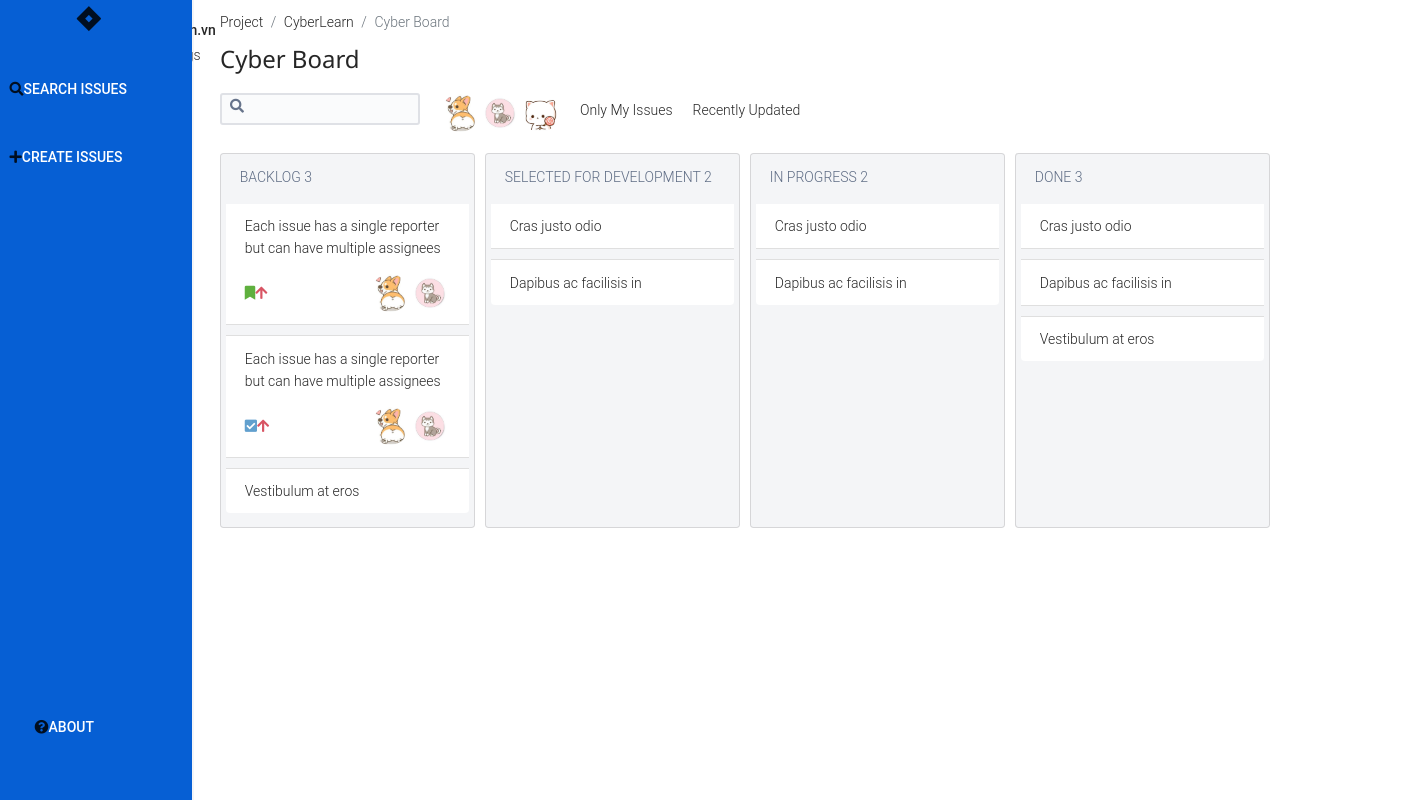
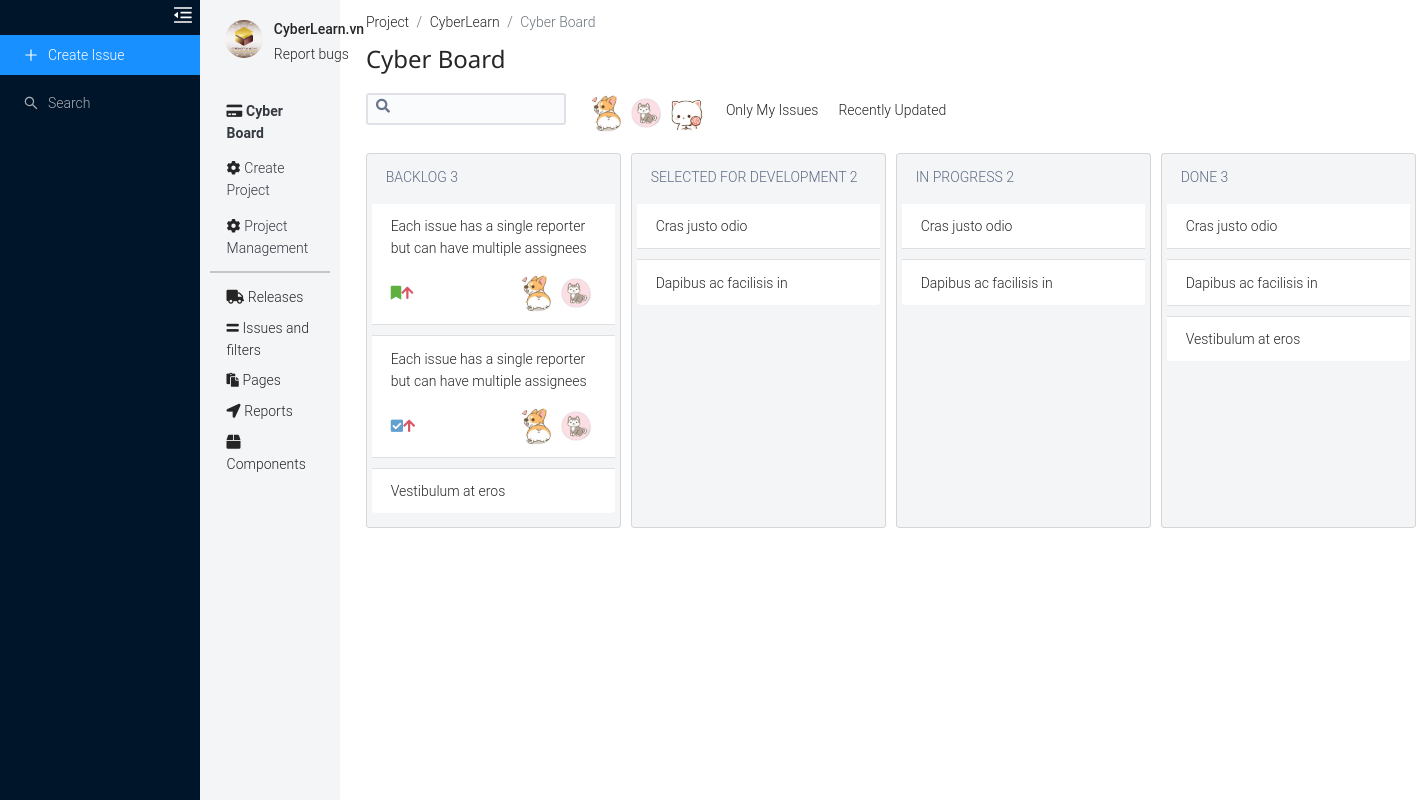
Before and after one commit to minhnhatle104/Jira-Clone, a React (Create React App) app: page /home in a window 1280 px wide. Shown: the whole page, 1426 px wide, since content can reach past the window. Built offline with nearby package versions, Linux system fonts and the light colour scheme.

Commit message:
10_fix_sidebar_template

```diff
--- a/src/components/Cyberbugs/SidebarCyberbugs.js
+++ b/src/components/Cyberbugs/SidebarCyberbugs.js
@@ -1,28 +1,36 @@
-import React from 'react'
+import {
+	PlusOutlined,
+	SearchOutlined,
+	MenuFoldOutlined
+} from '@ant-design/icons';
+import { Layout, Menu } from 'antd';
+import React, { useState } from 'react';
+const { Sider } = Layout;
 
 export default function SidebarCyberbugs() {
-  return (
-    <div className="sideBar">
-      <div className="sideBar-top">
-        <div className="sideBar-icon">
-          <i className="fab fa-jira" />
-        </div>
-        <div className="sideBar-icon" data-toggle="modal" data-target="#searchModal" style={{ cursor: 'pointer' }}>
-          <i className="fa fa-search" />
-          <span className="title">SEARCH ISSUES</span>
-        </div>
-        <div className="sideBar-icon">
-          <i className="fa fa-plus" />
-          <span className="title">CREATE ISSUES</span>
-        </div>
-      </div>
-      <div className="sideBar-bottom">
-        <div className="sideBar-icon">
-          <i className="fa fa-question-circle" />
-          <span className="title">ABOUT</span>
-        </div>
-      </div>
-    </div>
-
-  )
+	const [collapsed, setCollapsed] = useState(false);
+	return (
+		<Sider trigger={null} collapsible collapsed={collapsed}>
+			<div className='text-right pr-2' onClick={()=>setCollapsed(!collapsed)} style={{color:"white",cursor:"pointer",fontSize:20}}><MenuFoldOutlined /></div>
+			<div className="logo" />
+			<Menu
+				height="100%"
+				theme="dark"
+				mode="inline"
+				defaultSelectedKeys={['1']}
+				items={[
+					{
+						key: '1',
+						icon: <PlusOutlined />,
+						label: 'Create Issue',
+					},
+					{
+						key: '2',
+						icon: <SearchOutlined />,
+						label: 'Search',
+					},
+				]}
+			/>
+		</Sider>
+	);
 }
--- a/src/index.css
+++ b/src/index.css
@@ -89,7 +89,7 @@
 .menu {
   height: 100vh;
   width: 18%;
-  margin-left: 4%;
+  /* margin-left: 4%; */
   background-color: #f4f5f7;
 }
 
```
